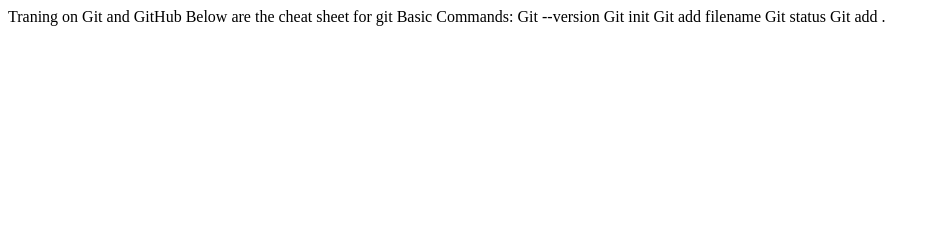
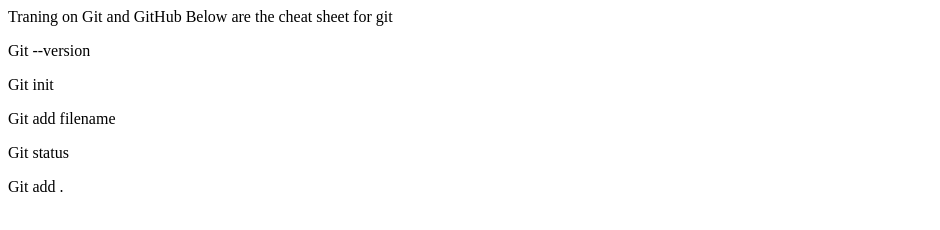
Before and after one commit to pdeepak6209/Github-client, a plain HTML site: page index.html in a window 1280 px wide. Shown: the whole page, without its empty margins (0-940 px from the left). Drawn offline with Linux system fonts and the light colour scheme.

Commit message:
update has been made in index.html

```diff
--- a/index.html
+++ b/index.html
@@ -10,12 +10,11 @@
 	</head>
 	<body>
 		Below are the cheat sheet for git
-		Basic Commands:
-			Git --version
-			Git init
-			Git add filename
-			Git status
-			Git add .
+		<p> Git --version </p>
+		<p> Git init </p>
+		<p> Git add filename </p>
+		<p> Git status </p>
+		<p> Git add . </p>
 	</body>
 
 </html>
```
